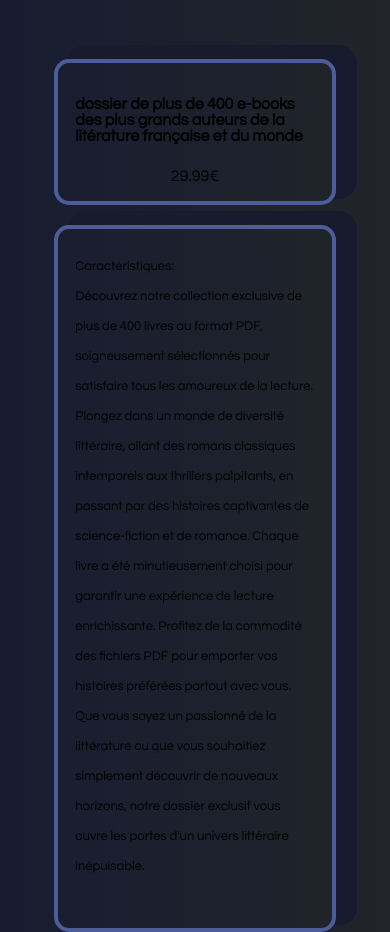
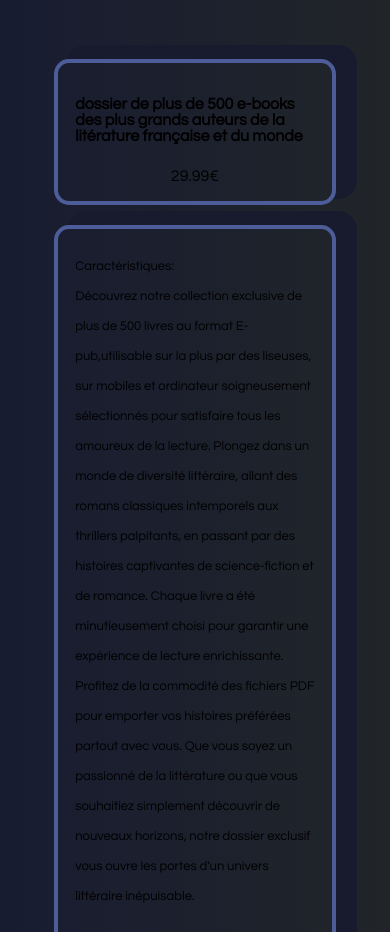
Before and after one commit to online-commerce/400_e-book, a plain HTML site: page main-phone.html in a window 390 px wide. Shown: the top 932 px of the page. Drawn offline with Linux system fonts and the light colour scheme.

Commit message:
Update main-phone.html

```diff
--- a/main-phone.html
+++ b/main-phone.html
@@ -6,7 +6,7 @@
   <link rel="stylesheet" type="text/css" href="css/main-phone-style.css">
 
   <link rel="shortcut icon" type="image/png" href="https://cdn.icon-icons.com/icons2/1886/PNG/512/book_120714.png"/>
-  <title>400 e-books</title>
+  <title>500 e-books</title>
 </head>
 <body>
 
@@ -14,12 +14,12 @@
 
     <div class="right-box">
       <div class="right-boxs">
-       <h1 class="title">dossier de plus de 400 e-books des plus grands auteurs de la litérature française et du monde</h1>
+       <h1 class="title">dossier de plus de 500 e-books des plus grands auteurs de la litérature française et du monde</h1>
       <div class="price">29.99€</div></div>
 
       <div class="right-boxs">
       <div class="description">Caractéristiques:<br>
-        Découvrez notre collection exclusive de plus de 400 livres au format PDF,
+      Découvrez notre collection exclusive de plus de 500 livres au format E-pub,utilisable sur la plus par des liseuses, sur mobiles et ordinateur
         soigneusement sélectionnés pour satisfaire tous les amoureux de la lecture.
         Plongez dans un monde de diversité littéraire, allant des romans classiques
         intemporels aux thrillers palpitants, en passant par des histoires captivantes
```
